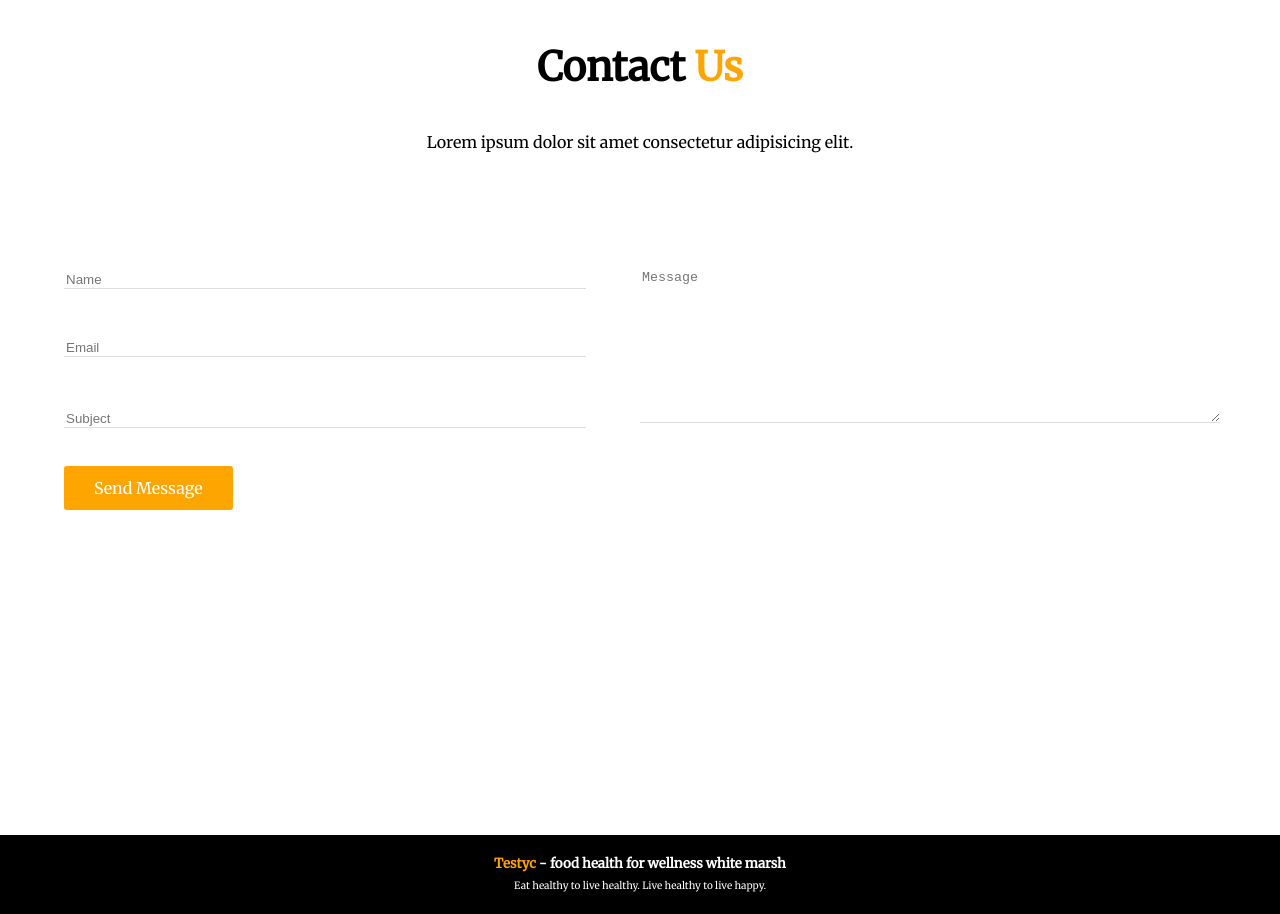
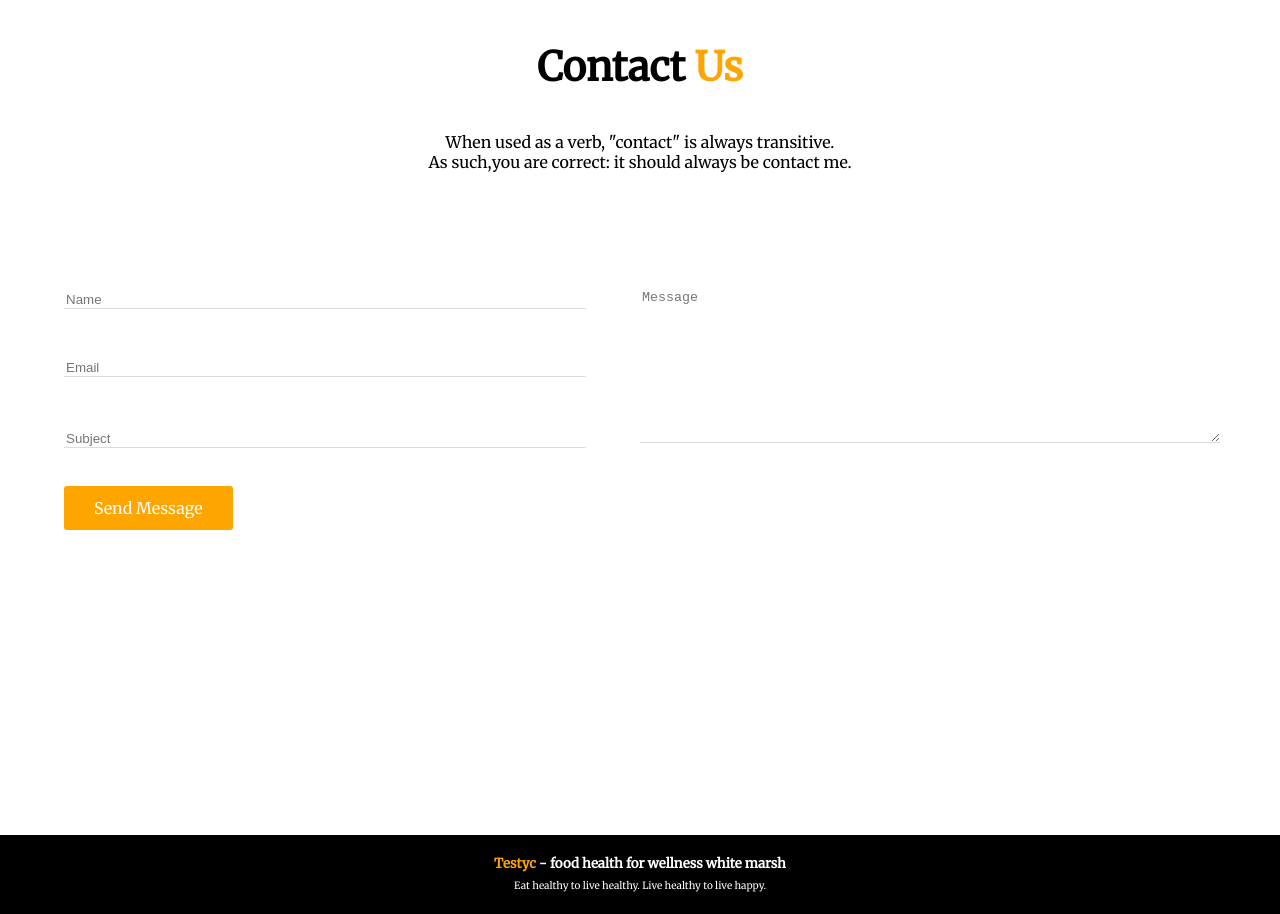
Before and after one commit to iffarurrahat/testy-food, a plain HTML site: page index.html in a window 1280 px wide. Shown: the part 3720-4634 px from the top of the page. Drawn offline with Linux system fonts and the light colour scheme.

Commit message:
add paragraph

```diff
--- a/index.html
+++ b/index.html
@@ -127,7 +127,8 @@
     <!--project-counter-wrap html end-->
     <section class="contact-section">
         <h3>Contact <span class="span-color">Us</span></h3>
-        <p>Lorem ipsum dolor sit amet consectetur adipisicing elit.</p>
+        <p>When used as a verb, "contact" is always transitive.<br>As such,you are correct: it should always be contact
+            me.</p>
         <div class="contact-page">
             <div class="half-contact">
                 <input type="text" name="name" placeholder="Name"><br>
```
